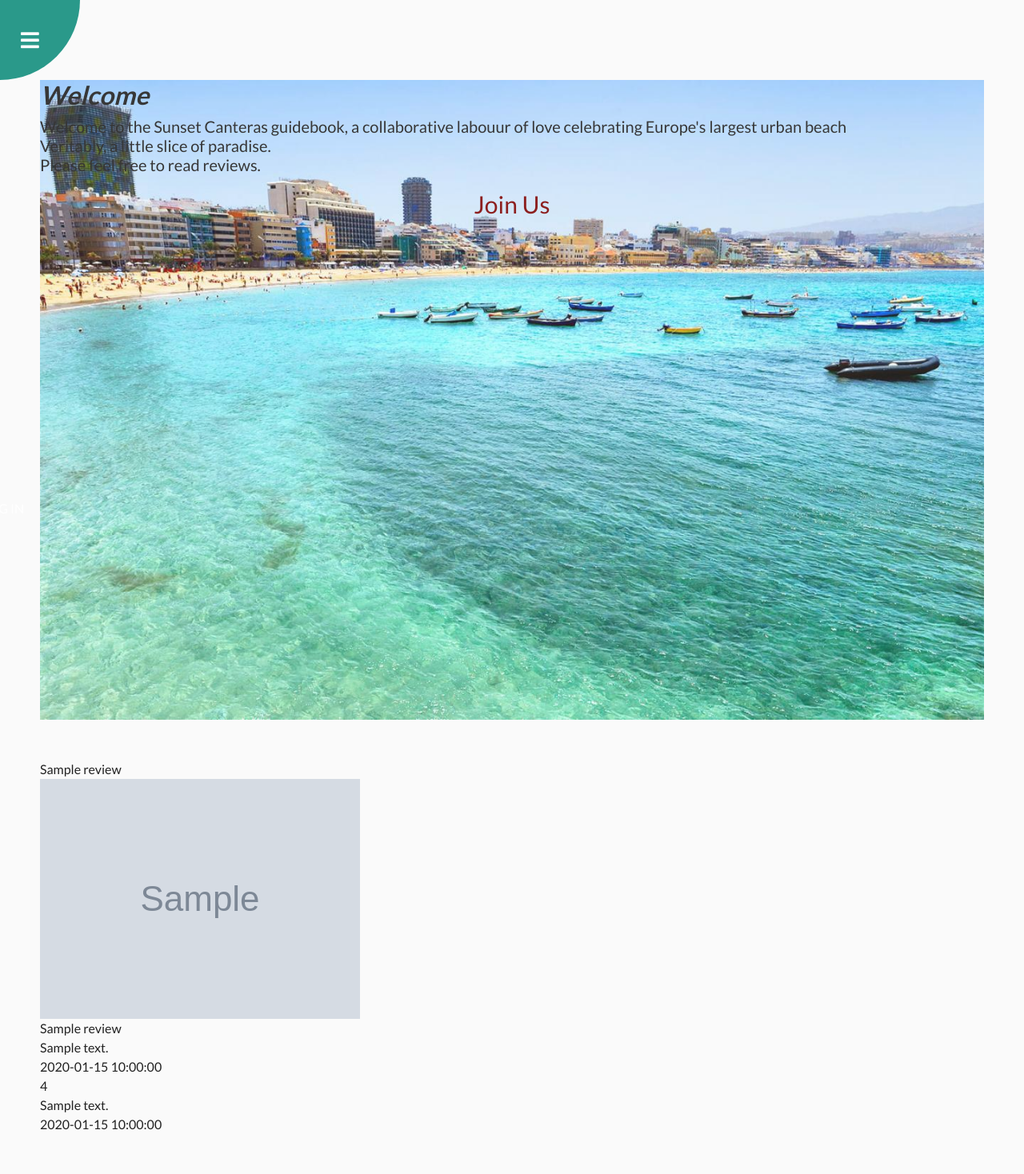
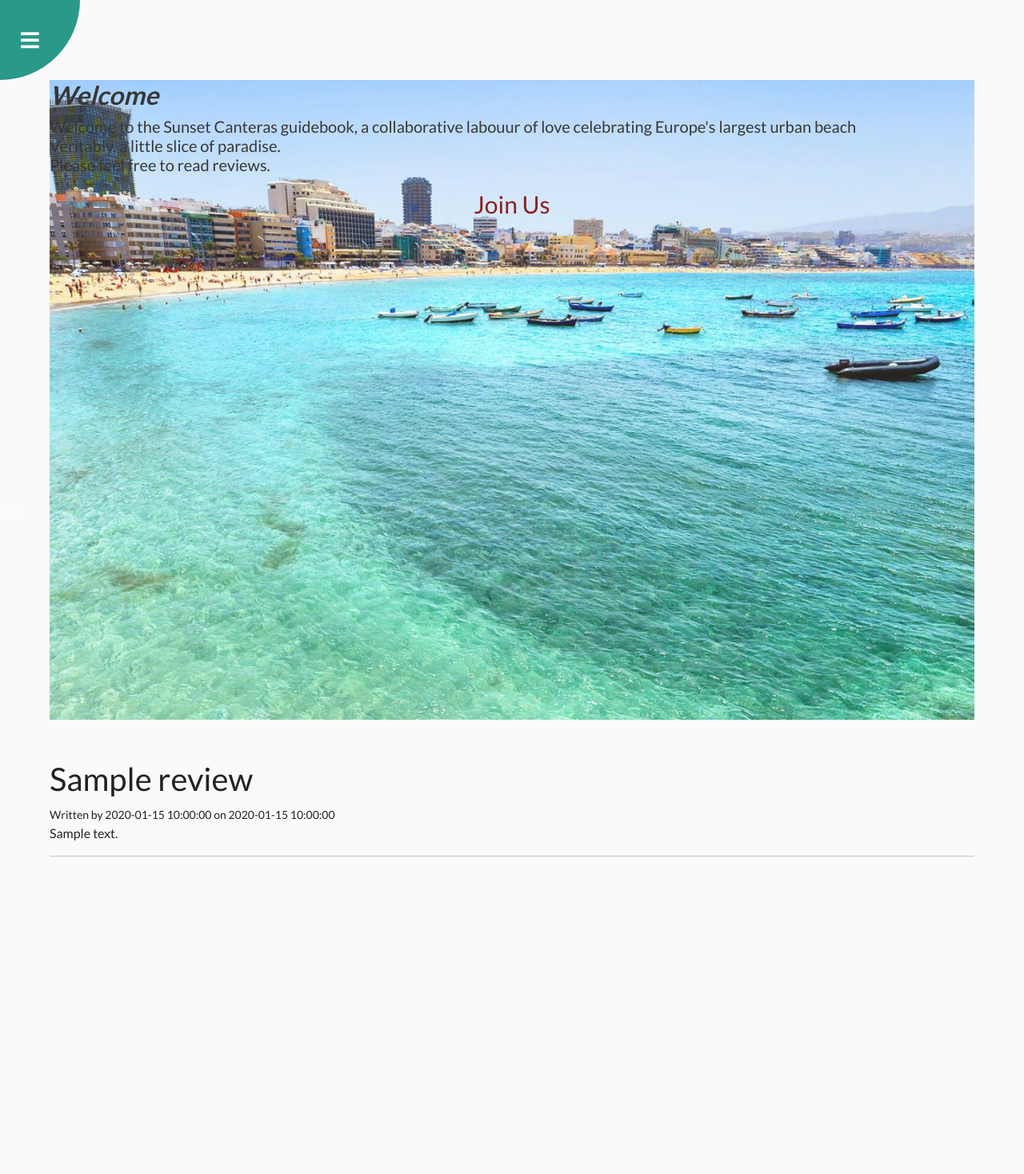
Before and after one commit to ANDREWAHN-UK/Milestone-Three, a Flask app: page / in a window 1280 px wide. Shown: the whole page at 80% size. After the commit the page ends 1071 px from the top, so only its background shows below. Run offline with Flask 2, Linux system fonts and the light colour scheme; grey boxes marked "Sample" are stand-in pictures; a database or web service that is not in the repository returns one stand-in record (values such as "Sample title"); some libraries are stand-ins or nearby versions.

Commit message:
templates - updated links

```diff
--- a/templates/base.html
+++ b/templates/base.html
@@ -61,6 +61,7 @@
             {% else %}
             <li><a href="{{ url_for('register') }}"><i class="fas fa-user"></i> Register/Log In</li>
             {% endif %}
+
             <li><a href="{{ url_for('about') }}"><i class="fas fa-envelope-square"></i> About</li>
         </ul>
     </nav>
--- a/templates/edit_review.html
+++ b/templates/edit_review.html
@@ -6,7 +6,7 @@
     attached to the select and image and text-area. Otherwise, these elements will not be responsive-->
 
 <div class="container-fluid container-review  align-items-center">
-    <form method="POST" action="{{ url_for('edit_review', review_id=review._id) }}">
+    <form method="POST" action="{{}}">
         <!-- name of the place being reviewed -->
         <div class="mb-3 review-field">
             <label for="place_name">Place Name</label> <i class="fas fa-pencil-alt"></i>
--- a/templates/home.html
+++ b/templates/home.html
@@ -5,6 +5,9 @@
 <!-- the block content allows this to change dependent on the page -->
 {% block content %}
 <!-- this div has the content actually seen -->
+
+<div class="container-fluid">
+
     <div class="content ">
 
         <div class="col-sm-12 center-align">
@@ -23,19 +26,22 @@
 
 
     </div>
+
     <div class="col-sm-12">
         {% for review in reviews %}
-    {{   review.place_name }}<br>
-    <img src="{{   review.img_url }}"><br>
-    {{   review.category_name  }}<br>
-    {{   review.visit_type  }}<br>
-    {{   review.visit_date  }}<br>
-    {{   review.place_rating  }}<br>
-    {{   review.place_review  }}<br>
-    {{   review.created_by  }}<br>
 
 
+    <h1>{{review.place_name}}</h1>
+      <small>Written by {{review.created_by}} on {{review.visit_date}}</small>
+      <div>
+        {{review.place_review | safe}}
         {% endfor %}</div>
+
+        <hr>
+      </div>
+
+
+</div>
 
 
 
```
Also changed, not shown: templates/reviews.html (+12 -8 lines). Lines whose indentation alone changed are shown as unchanged.
